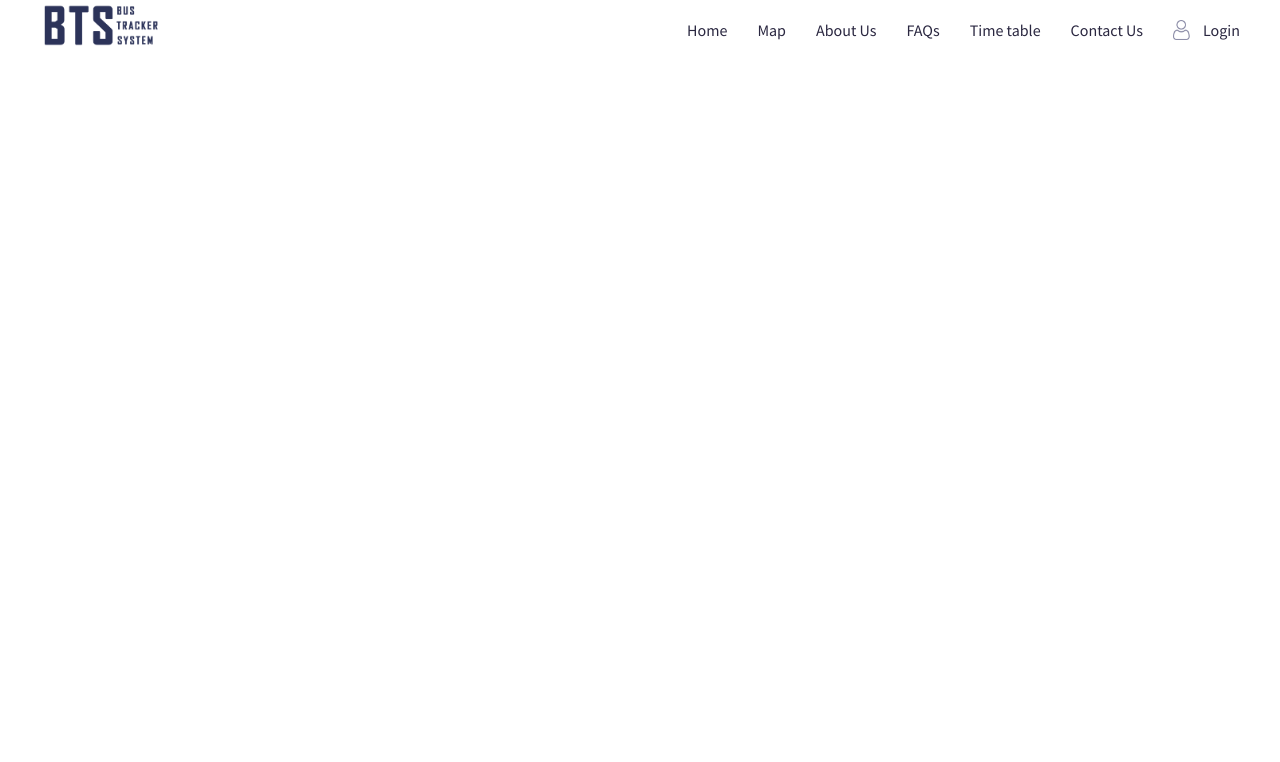
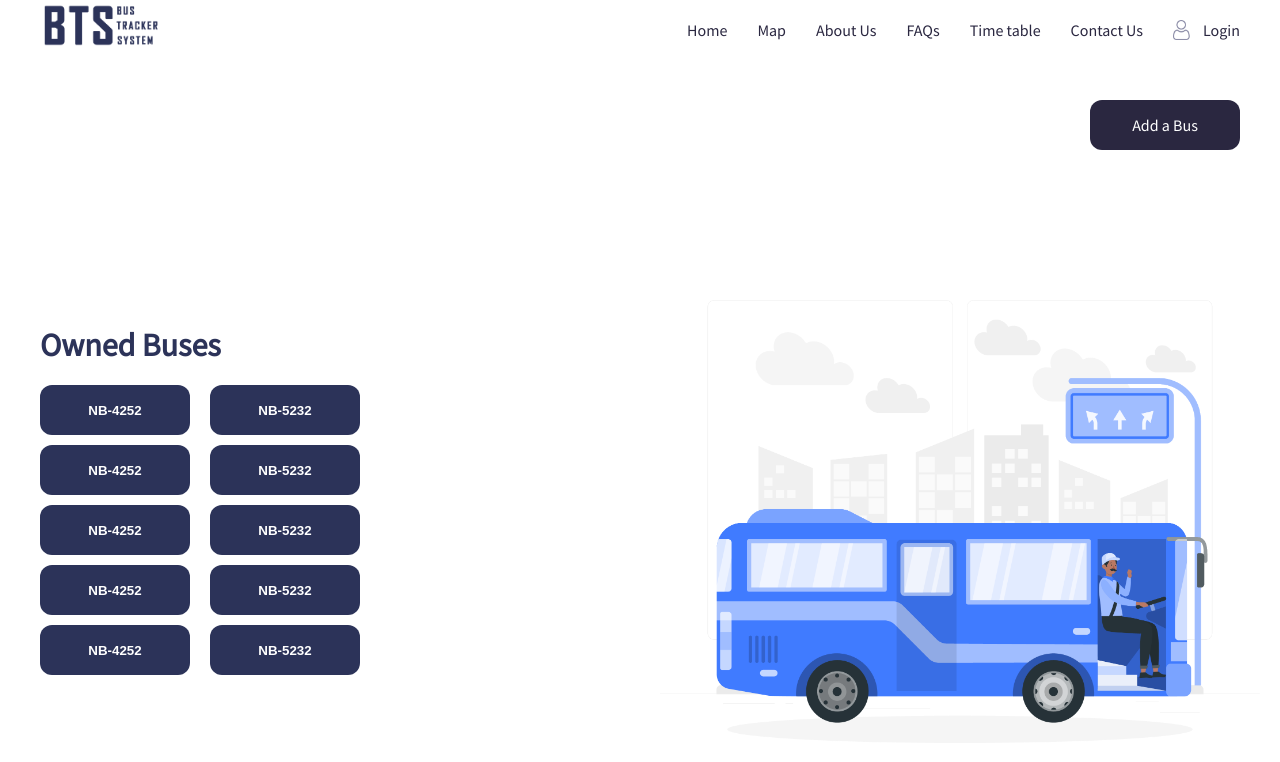
Before and after one commit to venuradesh/gps_system_frontend, a React (Create React App) app: page /owner_dashboard in a window 1280 px wide. Shown: the top 762 px of the page. Built offline with nearby package versions, Linux system fonts and the light colour scheme; a web font is replaced by a local one.

Commit message:
bus-owner-dashboard created

```diff
--- a/src/App.js
+++ b/src/App.js
@@ -8,6 +8,7 @@ import Header from "./Components/Header";
 
 //screens
 import Map from "./Screens/Map";
+import BusOwnerDashboard from "./Screens/BusOwnerDashboard";
 
 function App() {
   const [user, setUser] = useState({ userName: "", password: "" });
@@ -29,6 +30,7 @@ function App() {
         <Routes>
           <Route exact path="/" element={<Home setClicks={setClicks} clicks={clicks} setUser={setUser} />} />
           <Route exact path="/map" element={<Map setClicks={setClicks} clicks={clicks} />} />
+          <Route exact path="/owner_dashboard" element={<BusOwnerDashboard />} />
         </Routes>
       </Router>
     </Container>
--- /dev/null
+++ b/src/Data/buses.js
@@ -0,0 +1,3 @@
+const buses = ["NB-4252", "NB-5232", "NB-4252", "NB-5232", "NB-4252", "NB-5232", "NB-4252", "NB-5232", "NB-4252", "NB-5232"];
+
+export default buses;
--- /dev/null
+++ b/src/Screens/BusOwnerDashboard.js
@@ -0,0 +1,195 @@
+import React, { useState } from "react";
+import styled from "styled-components";
+
+//data
+import buses from "../Data/buses";
+
+//imagees
+import Cover from "../assets/Owner.png";
+import Close from "../assets/close.png";
+import InputField from "../Components/InputField";
+
+function BusOwnerDashboard() {
+  const [addBus, setAddBus] = useState(false);
+
+  return (
+    <>
+      <Container>
+        <div className="section1">
+          <div className="heading">Owned Buses</div>
+          <div className="btn-container">
+            {buses.map((bus) => (
+              <button className="btn">{bus}</button>
+            ))}
+          </div>
+        </div>
+        <div className="section2">
+          <div className="btn" onClick={() => setAddBus(true)}>
+            Add a Bus
+          </div>
+          <div className="cover">
+            <img src={Cover} alt="bus-owner-cover" />
+          </div>
+        </div>
+      </Container>
+      {addBus ? (
+        <PopOutContainer>
+          <div className="close">
+            <img src={Close} alt="close" onClick={() => setAddBus(false)} />
+          </div>
+          <div className="heading-form">Bus Details</div>
+          <div className="input-items">
+            <InputField content="Bus Name" name="busname" id="busname" type="text" />
+            <InputField content="Bus Number" name="busnumber" id="busnumber" type="text" />
+            <InputField content="chassis Number" name="chassis" id="chassis" type="text" />
+            <InputField content="Bus Route" name="route" id="route" type="text" />
+            <InputField content="Deprature Time" name="departure" id="departure" type="text" />
+            <InputField content="Arrival Time" name="arrival" id="arrival" type="text" />
+            <div className="btn-container">
+              <div className="submit btn">Submit</div>
+              <div className="clear btn">Clear</div>
+            </div>
+          </div>
+        </PopOutContainer>
+      ) : (
+        <></>
+      )}
+    </>
+  );
+}
+
+export default BusOwnerDashboard;
+
+const Container = styled.div`
+  position: relative;
+  top: 100px;
+  display: flex;
+  align-items: center;
+  justify-content: center;
+  width: 100%;
+  height: 100vh;
+  justify-content: space-between;
+  padding-right: 40px;
+  padding-left: 40px;
+
+  .section1 {
+    .heading {
+      font-size: 2rem;
+      font-weight: 800;
+      color: var(--blue);
+      margin-bottom: 20px;
+    }
+
+    .btn-container {
+      width: 400px;
+      display: flex;
+      flex-wrap: wrap;
+      row-gap: 10px;
+      column-gap: 20px;
+
+      .btn {
+        width: 150px;
+        height: 50px;
+        font-weight: 600;
+        color: white;
+        background-color: var(--blue);
+        border-radius: 12px;
+        border: none;
+        cursor: pointer;
+      }
+    }
+  }
+
+  .section2 {
+    height: 100%;
+    flex: 1;
+
+    .btn {
+      background-color: var(--dark-blue);
+      width: 150px;
+      height: 50px;
+      border-radius: 12px;
+      color: white;
+      display: flex;
+      align-items: center;
+      justify-content: center;
+      cursor: pointer;
+      margin-bottom: 100px;
+      position: absolute;
+      right: 40px;
+    }
+
+    .cover {
+      position: relative;
+      flex: 1;
+
+      img {
+        position: absolute;
+        width: 600px;
+        right: -20px;
+        top: 200px;
+      }
+    }
+  }
+`;
+
+const PopOutContainer = styled.div`
+  position: absolute;
+  width: 500px;
+  height: 410px;
+  background-color: white;
+  top: 50%;
+  left: 50%;
+  transform: translateX(-50%) translateY(-50%);
+  padding: 20px;
+  border-radius: 12px;
+  box-shadow: 0 0 12px 0px var(--dark-blue);
+
+  .close {
+    position: absolute;
+    right: 20px;
+    cursor: pointer;
+
+    img {
+      width: 15px;
+    }
+  }
+
+  .heading-form {
+    font-weight: 600;
+    font-size: 1.5rem;
+    text-align: center;
+    margin-bottom: 20px;
+  }
+
+  .btn-container {
+    display: flex;
+    width: 100%;
+    justify-content: center;
+    column-gap: 20px;
+    margin-top: 20px;
+
+    .btn {
+      width: 100px;
+      height: 40px;
+      display: flex;
+      align-items: center;
+      justify-content: center;
+      border-radius: 12px;
+      color: white;
+      cursor: pointer;
+    }
+
+    .submit {
+      background-color: var(--blue);
+
+      &:hover {
+        background-color: var(--dark-blue);
+      }
+    }
+
+    .clear {
+      background-color: var(--graywish-blue);
+    }
+  }
+`;
```
